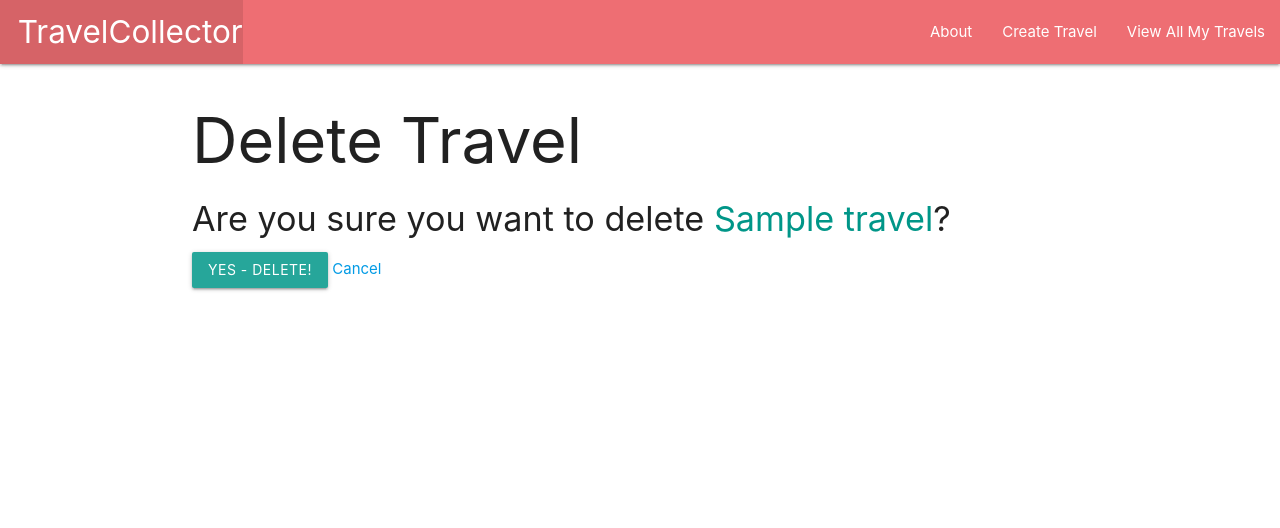
After one commit to AlexChen208/Travel-Collector, a Django app: page /travels/1/delete/ in a window 1280 px wide. The commit adds this page. Shown: the top 528 px of the page. Run offline with Django 4.2, Linux system fonts and the light colour scheme; tables that the repository leaves empty hold one stand-in row (values such as "Sample post").

Commit message:
adding functionality for delete view

```diff
--- /dev/null
+++ b/main_app/templates/main_app/travel_confirm_delete.html
@@ -0,0 +1,13 @@
+{% extends 'base.html' %}
+
+{% block content %}
+  <h1>Delete Travel</h1>
+
+  <h4>Are you sure you want to delete <span class="teal-text">{{ travel.title }}</span>?</h4>
+
+  <form action="" method="POST">
+    {% csrf_token %}
+    <input type="submit" value="Yes - Delete!" class="btn">
+    <a href="{% url 'detail' travel.id %}">Cancel</a>
+  </form>
+{% endblock %}
--- a/main_app/templates/main_app/travel_form.html
+++ b/main_app/templates/main_app/travel_form.html
@@ -1,7 +1,11 @@
 {% extends 'base.html' %}
 
 {% block content %}
-  <h1>Add Travel</h1>
+  {% if travel %}
+    <h1>Edit Travel</h1>
+  {% else %}
+    <h1>Add Travel</h1>
+  {% endif %}
   <!-- Leaving the action empty makes the form post to the same url used to display it -->
   <form action="" method="POST">
     <!-- Django requires the following for security purposes -->
--- a/main_app/templates/travels/detail.html
+++ b/main_app/templates/travels/detail.html
@@ -11,6 +11,10 @@
     <p>Description: {{ travel.description }}</p>
     <p>Rating: {{ travel.rating }}/10</p>
   </div>
+  <div class="card-action">
+    <a href="{% url 'travels_update' travel.id %}">Edit</a>
+    <a href="{% url 'travels_delete' travel.id %}">Delete</a>
+  </div>
 </div>
 
 {% endblock %}
--- a/main_app/urls.py
+++ b/main_app/urls.py
@@ -8,4 +8,6 @@ urlpatterns = [
     path('travels/', views.travels_index, name='index'),
     path('travels/<int:travel_id>/', views.travels_detail, name='detail'),
     path('travels/create/', views.TravelCreate.as_view(), name='travels_create'),
+    path('travels/<int:pk>/update/', views.TravelUpdate.as_view(), name='travels_update'),
+    path('travels/<int:pk>/delete/', views.TravelDelete.as_view(), name='travels_delete'),
 ]
--- a/main_app/views.py
+++ b/main_app/views.py
@@ -1,6 +1,6 @@
 from django.shortcuts import render
 from django.views.generic import ListView
-from django.views.generic.edit import CreateView
+from django.views.generic.edit import CreateView, UpdateView, DeleteView
 from . models import Travel
 
 
@@ -25,4 +25,12 @@ def travels_detail(request, travel_id):
 class TravelCreate(CreateView):
     model = Travel
     fields = '__all__'
-    # success_url = '/cats/'
+    # success_url = '/travels/'
+
+class TravelUpdate(UpdateView):
+    model = Travel
+    fields = '__all__'
+
+class TravelDelete(DeleteView):
+    model = Travel
+    success_url = '/travels/'
```
